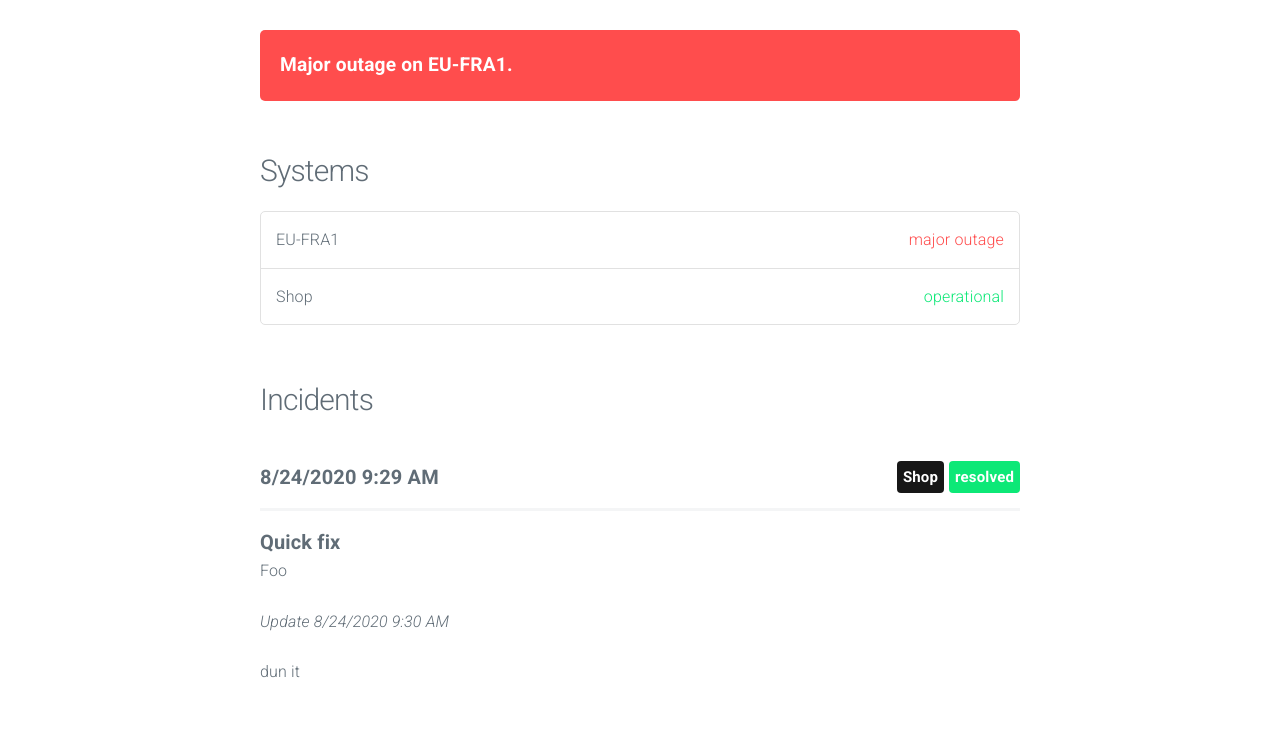
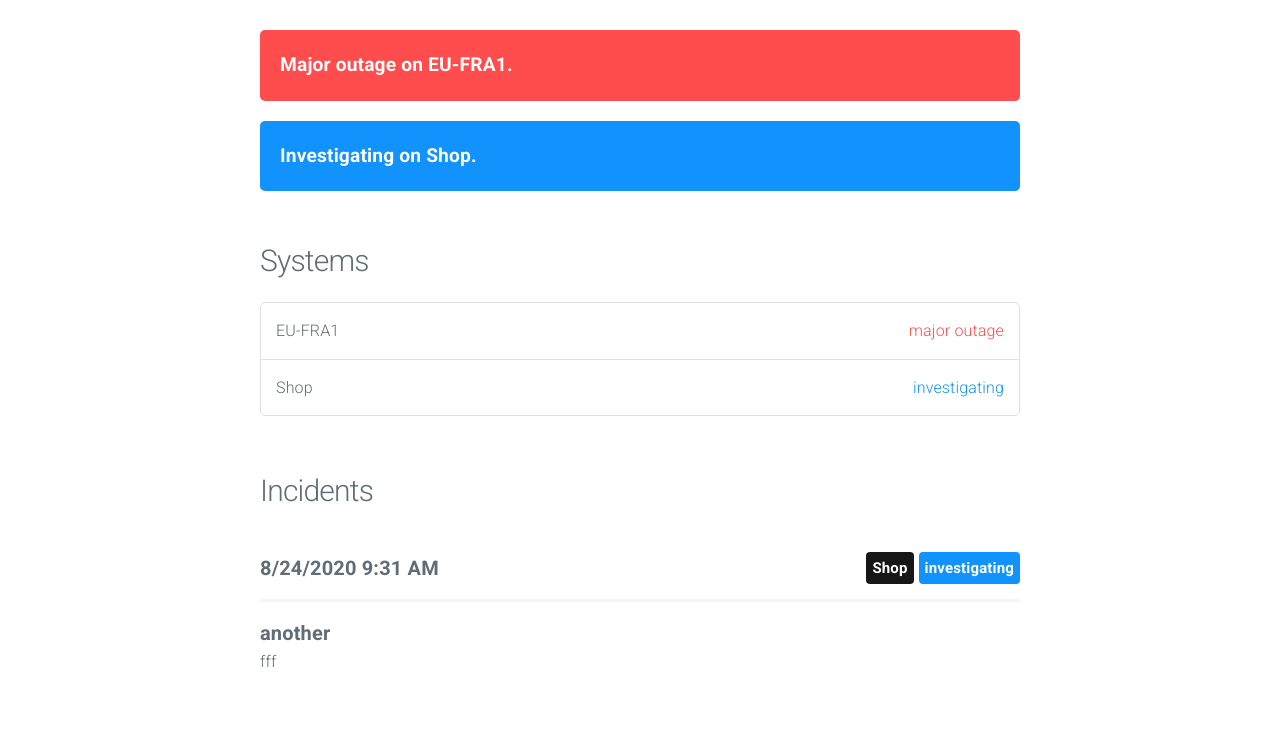
Before and after one commit to frennkie/ip2tor-status, a plain HTML site: page index.html in a window 1280 px wide. Shown: the part 55-791 px from the top of the page. Drawn offline with nearby package versions, Linux system fonts and the light colour scheme; no server answers.

Commit message:
update index

```diff
--- a/index.html
+++ b/index.html
@@ -34,6 +34,10 @@
 						<span data-l10n-id="Major-outage">Major outage</span> <span data-l10n-id="on">on</span> EU-FRA1.
 					</div>
 
+					<div class="panel investigating">
+						<span data-l10n-id="Investigating">Investigating</span> <span data-l10n-id="on">on</span> Shop.
+					</div>
+
 
 
 				<h4 data-l10n-id="systems">Systems</h4>
@@ -44,13 +48,30 @@
 					</li>
 
 					<li>
-						Shop <span class="status operational" data-l10n-id="operational">operational</span>
+						Shop <span class="status investigating" data-l10n-id="investigating">investigating</span>
 					</li>
 
 				</ul>
 
 				<h4 data-l10n-id="incidents">Incidents</h4>
 
+
+					<div class="incident">
+						<span class="date moment">2020-08-24 09:31:06 UTC</span>
+
+
+							<span class="label investigating float-right" data-l10n-id="investigating">investigating</span>
+
+
+							<span class="label system float-right">Shop</span>
+
+						<hr/>
+
+						<span class="title">another</span>
+						<p>fff</p>
+
+
+					</div>
 
 					<div class="incident">
 						<span class="date moment">2020-08-24 09:29:25 UTC</span>
```
